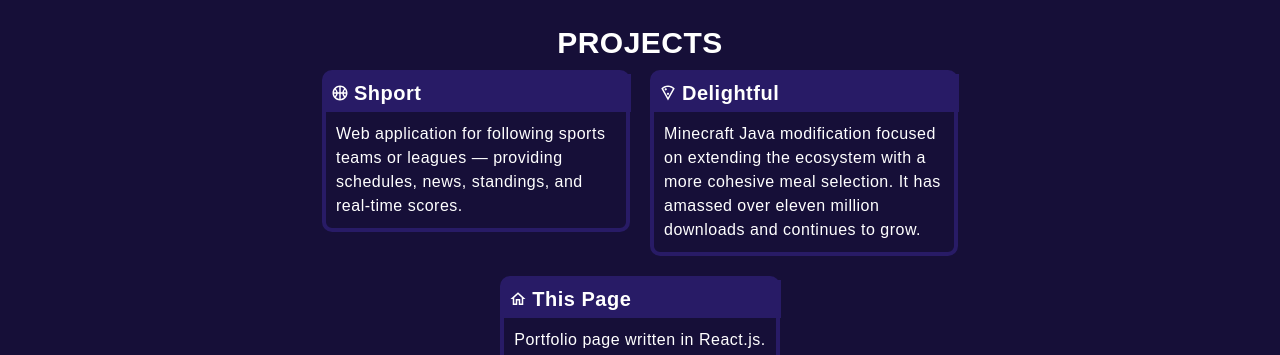
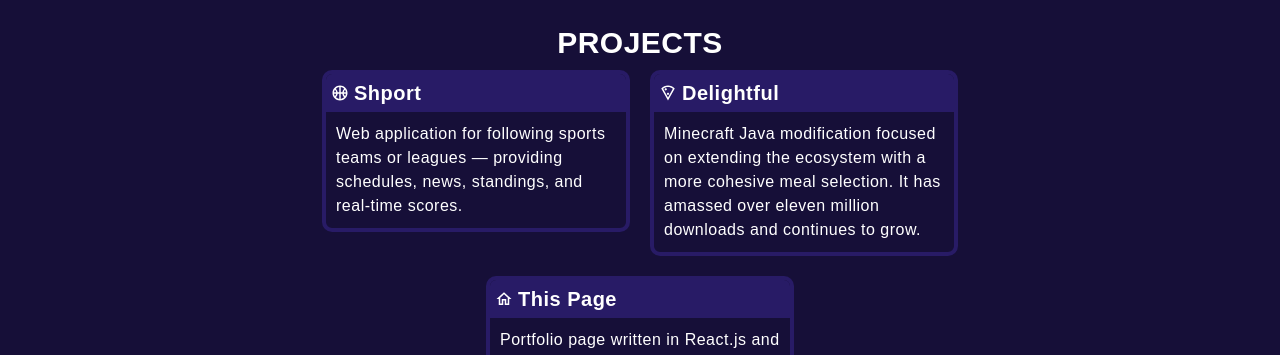
Before and after one commit to bradleyhewitt/bradleyhewitt.github.io, a React (Vite) app: page / in a window 1280 px wide. Shown: the part 427-782 px from the top of the page. Built offline with nearby package versions, Linux system fonts and the light colour scheme; a web font is replaced by a local one.

Commit message:
Update project description

```diff
--- a/src/projects/Projects.sass
+++ b/src/projects/Projects.sass
@@ -1,5 +1,5 @@
 .projects
-  max-width: max(50vw, 300px)
+  max-width: max(60vw, 300px)
   display: flex
   flex-flow: row wrap
   align-content: center
@@ -20,6 +20,7 @@
   cursor: pointer
   user-select: none
   color: #ffffff
+  overflow: hidden
 
 .project:hover
   background-color: #281b66
--- a/src/projects/Projects.tsx
+++ b/src/projects/Projects.tsx
@@ -28,7 +28,7 @@
         <Project
           icon={<MdOutlineHome size={18} />}
           title={"This Page"}
-          desc={"Portfolio page written in React.js."}
+          desc={"Portfolio page written in React.js and SASS."}
           url={"https://github.com/bradleyhewitt/bradleyhewitt.github.io"}
         />
       </div>
--- a/src/resume/Resume.tsx
+++ b/src/resume/Resume.tsx
@@ -8,7 +8,7 @@
         <h1 className={"subheader"}>
           RÉSUMÉ
         </h1>
-        <a href={"https://raw.githubusercontent.com/bradleyhewitt/bradleyhewitt.github.io/master/src/assets/resume.pdf"} className={"svglink"} target={"_blank"} rel={"noopener noreferrer"}>
+        <a href={"https://raw.githubusercontent.com/bradleyhewitt/bradleyhewitt.github.io/master/src/assets/BradleyHewitt_resume.pdf"} className={"svglink"} target={"_blank"} rel={"noopener noreferrer"}>
           <MdOutlineOpenInNew size={24} />
         </a>
       </div>
```
Also changed, not shown: 1 other file (tests, documents, lock files or other folders).
